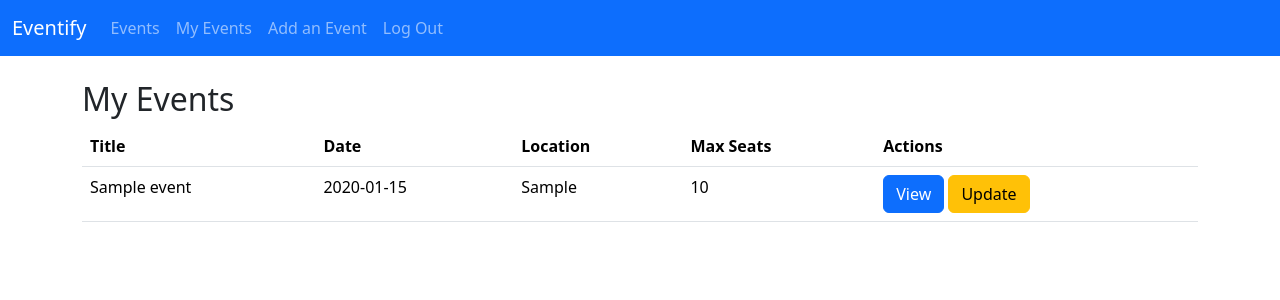
After one commit to Chouaib-Djerdi/Backend-Bootcamp-Django, a Django app: page /my-events/ in a window 1280 px wide. The commit adds this page. Shown: the top 300 px of the page. Run offline with Django 5.2, Linux system fonts and the light colour scheme; a user stored in the database is signed in; tables that the repository leaves empty hold one stand-in row (values such as "Sample post").

Commit message:
My events page and Edit an Event page

```diff
--- a/events/models.py
+++ b/events/models.py
@@ -9,10 +9,10 @@ class Event(models.Model):
     date = models.DateTimeField()
     location = models.CharField(max_length=100)
     max_seats = models.IntegerField()
-    # organizer = models.ForeignKey(User, on_delete=models.CASCADE)
-    # attendees = models.ManyToManyField(
-    #     User, related_name="attending_events", blank=True
-    # )
+    organizer = models.ForeignKey(User, on_delete=models.CASCADE)
+    attendees = models.ManyToManyField(
+        User, related_name="attending_events", blank=True
+    )
 
     def __str__(self):
         return self.title
--- a/events/templates/base.html
+++ b/events/templates/base.html
@@ -34,7 +34,7 @@
               <a class="nav-link" href="/">Events</a>
             </li>
             <li class="nav-item">
-              <a class="nav-link" href="/">My Events</a>
+              <a class="nav-link" href="{% url "events:my-events" %}">My Events</a>
             </li>
             <li class="nav-item">
               <a class="nav-link" href="{% url 'events:add-event'%}"
--- a/events/templates/event_detail.html
+++ b/events/templates/event_detail.html
@@ -1,6 +1,7 @@
 {% extends "base.html" %} {% block title %}Events - Eventify{% endblock %}
 {% block content %}
 <div class="row">
+  <h2>Event Details</h2>
   <div class="col-md-12">
     <div class="card mb-4">
       <div class="card-body">
--- a/events/templates/event_listing.html
+++ b/events/templates/event_listing.html
@@ -1,6 +1,7 @@
 {% extends "base.html" %} {% block title %}Events - Eventify{% endblock %}
 {% block content %}
 <div class="row">
+  <h2>List of Events</h2>
   {% for event in events %}
   <div class="col-md-4">
     <div class="card mb-4">
--- /dev/null
+++ b/events/templates/my_events.html
@@ -0,0 +1,38 @@
+{% extends "base.html" %}
+{% block content %}
+
+<div>
+    <h2>My Events</h2>
+    {% if events %}
+    <table class="table">
+        <thead>
+        <tr>
+            <th>Title</th>
+            <th>Date</th>
+            <th>Location</th>
+            <th>Max Seats</th>
+            <th>Actions</th>
+        </tr>
+        </thead>
+        <tbody>
+        {% for event in events %}
+        <tr>
+            <td>{{ event.title }}</td>
+            <td>{{ event.date|date:"Y-m-d" }}</td>
+            <td>{{ event.location }}</td>
+            <td>{{ event.max_seats }}</td>
+            <td>
+            <a href="{% url 'events:event-detail' event.id %}" class="btn btn-primary">View</a>
+            <a href="{% url 'events:update-event' event.id %}" class="btn btn-warning">Update</a>
+            {% comment %} <a href="{% url 'events:event-delete' event.id %}" class="btn btn-danger">Delete</a> {% endcomment %}
+            </td>
+        </tr>
+        {% endfor %}
+        </tbody>
+    </table>
+    {% else %}
+    <p>No Registered Events by You !</p>
+    {% endif %}
+</div>
+
+{% endblock content %}
--- a/events/urls.py
+++ b/events/urls.py
@@ -1,5 +1,5 @@
 from django.urls import path
-from .views import event_listing, event_detail, add_event
+from .views import *
 
 app_name = "events"
 
@@ -7,4 +7,6 @@ urlpatterns = [
     path("", event_listing, name="event-listing"),
     path("<int:event_id>/", event_detail, name="event-detail"),
     path("add-event/", add_event, name="add-event"),
+    path("update-event/<int:pk>/", update_event, name="update-event"),
+    path("my-events/", my_events, name="my-events"),
 ]
--- a/events/views.py
+++ b/events/views.py
@@ -24,11 +24,31 @@ def add_event(request):
     if request.method == "POST":
         form = EventForm(request.POST)
         if form.is_valid():
-            event = form.save()
+            # Save the form but don't commit to the database yet
+            event = form.save(commit=False)
+            # Assign the currently logged-in user as the organizer
             event.organizer = request.user
+            # Save the event to the database
             event.save()
             return redirect(reverse("events:event-listing"))
 
     else:
         form = EventForm()
     return render(request, "add_event.html", context={"form": form})
+
+
+@login_required
+def my_events(request):
+    events = Event.objects.filter(organizer=request.user)
+    return render(request, "my_events.html", context={"events": events})
+
+
+@login_required
+def update_event(request, pk):
+    event = Event.objects.get(id=pk)
+    form = EventForm(request.POST or None, instance=event)
+    if form.is_valid():
+        form.save()
+        return redirect(reverse("events:event-listing"))
+
+    return render(request, "update_event.html", context={"form": form})
```
Also changed, not shown: events/templates/add_event.html (+10 -1 lines), events/templates/update_event.html (added, +14 -0 lines).
